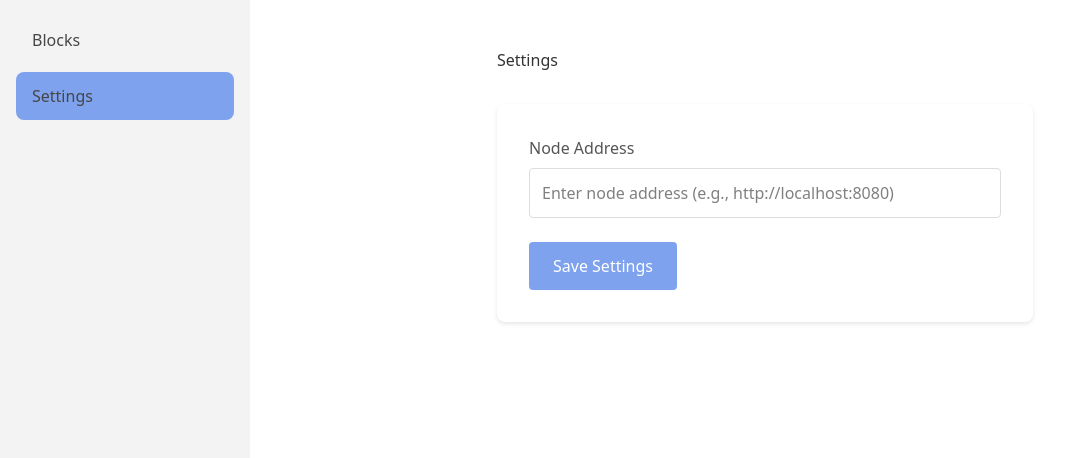
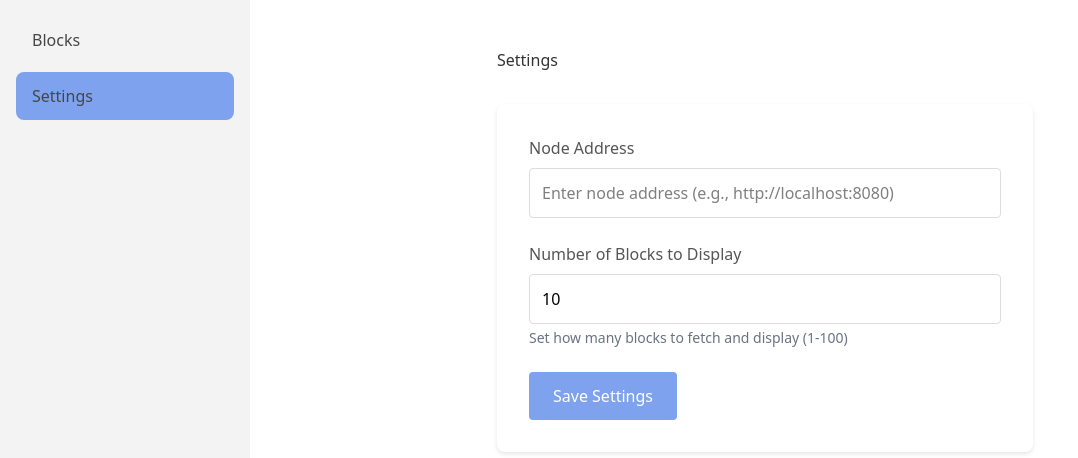
Before and after one commit to PumpkinSeed/letherscan, a SvelteKit app in the folder frontend/: page /settings in a window 1280 px wide. Shown: the top 458 px of the page, without its empty margins (0-1078 px from the left). Built offline with nearby package versions, Linux system fonts and the light colour scheme.

Commit message:
Number of blocks

```diff
--- /dev/null
+++ b/frontend/src/lib/stores/numberOfBlocks.ts
@@ -0,0 +1,13 @@
+import { writable } from 'svelte/store';
+import { browser } from '$app/environment';
+
+// Initialize the store with the value from localStorage if available
+const storedValue = browser ? localStorage.getItem('numberOfBlocks') : null;
+export const numberOfBlocks = writable<number>(storedValue ? parseInt(storedValue) : 10);
+
+// Subscribe to changes and update localStorage
+if (browser) {
+	numberOfBlocks.subscribe((value) => {
+		localStorage.setItem('numberOfBlocks', value.toString());
+	});
+}
--- a/frontend/src/routes/+page.svelte
+++ b/frontend/src/routes/+page.svelte
@@ -1,6 +1,7 @@
 <script lang="ts">
     import { onMount } from 'svelte';
     import { fetchWithNodeAddress } from '$lib/utils/fetch';
+    import { numberOfBlocks } from '$lib/stores/numberOfBlocks';
 
     interface Transaction {
         hash: string;
@@ -54,6 +55,12 @@
 
     export let data;
     let isLoading = false;
+    let blocksToFetch = 10;
+
+    // Subscribe to the numberOfBlocks store
+    numberOfBlocks.subscribe((value) => {
+        blocksToFetch = value;
+    });
 
     function formatTimestamp(timestamp: number): string {
         return new Date(timestamp * 1000).toLocaleString();
@@ -62,7 +69,7 @@
     async function handleReload() {
         try {
             isLoading = true;
-            const response = await fetchWithNodeAddress('http://localhost:8080/blocks');
+            const response = await fetchWithNodeAddress(`http://localhost:8080/blocks?number_of_blocks=${blocksToFetch}`);
             if (!response.ok) {
                 throw new Error(`HTTP error! status: ${response.status}`);
             }
--- a/frontend/src/routes/settings/+page.svelte
+++ b/frontend/src/routes/settings/+page.svelte
@@ -1,16 +1,23 @@
 <script lang="ts">
 	import { nodeAddress } from '$lib/stores/nodeAddress';
+	import { numberOfBlocks } from '$lib/stores/numberOfBlocks';
 	import { browser } from '$app/environment';
 
 	let localNodeAddress = '';
+	let localNumberOfBlocks = 10;
 
-	// Subscribe to the store
+	// Subscribe to the stores
 	nodeAddress.subscribe((value) => {
 		localNodeAddress = value;
 	});
 
+	numberOfBlocks.subscribe((value) => {
+		localNumberOfBlocks = value;
+	});
+
 	function handleSubmit() {
 		nodeAddress.set(localNodeAddress);
+		numberOfBlocks.set(localNumberOfBlocks);
 		if (browser) {
 			alert('Settings saved successfully!');
 		}
@@ -30,6 +37,19 @@
 				placeholder="Enter node address (e.g., http://localhost:8080)"
 				class="input-field"
 			/>
+		</div>
+
+		<div class="form-group">
+			<label for="numberOfBlocks">Number of Blocks to Display</label>
+			<input
+				type="number"
+				id="numberOfBlocks"
+				bind:value={localNumberOfBlocks}
+				min="1"
+				max="100"
+				class="input-field"
+			/>
+			<p class="text-sm text-gray-500 mt-1">Set how many blocks to fetch and display (1-100)</p>
 		</div>
 
 		<button type="submit" class="save-button">Save Settings</button>
```
Also changed, not shown: 1 other file (tests, documents, lock files or other folders).
